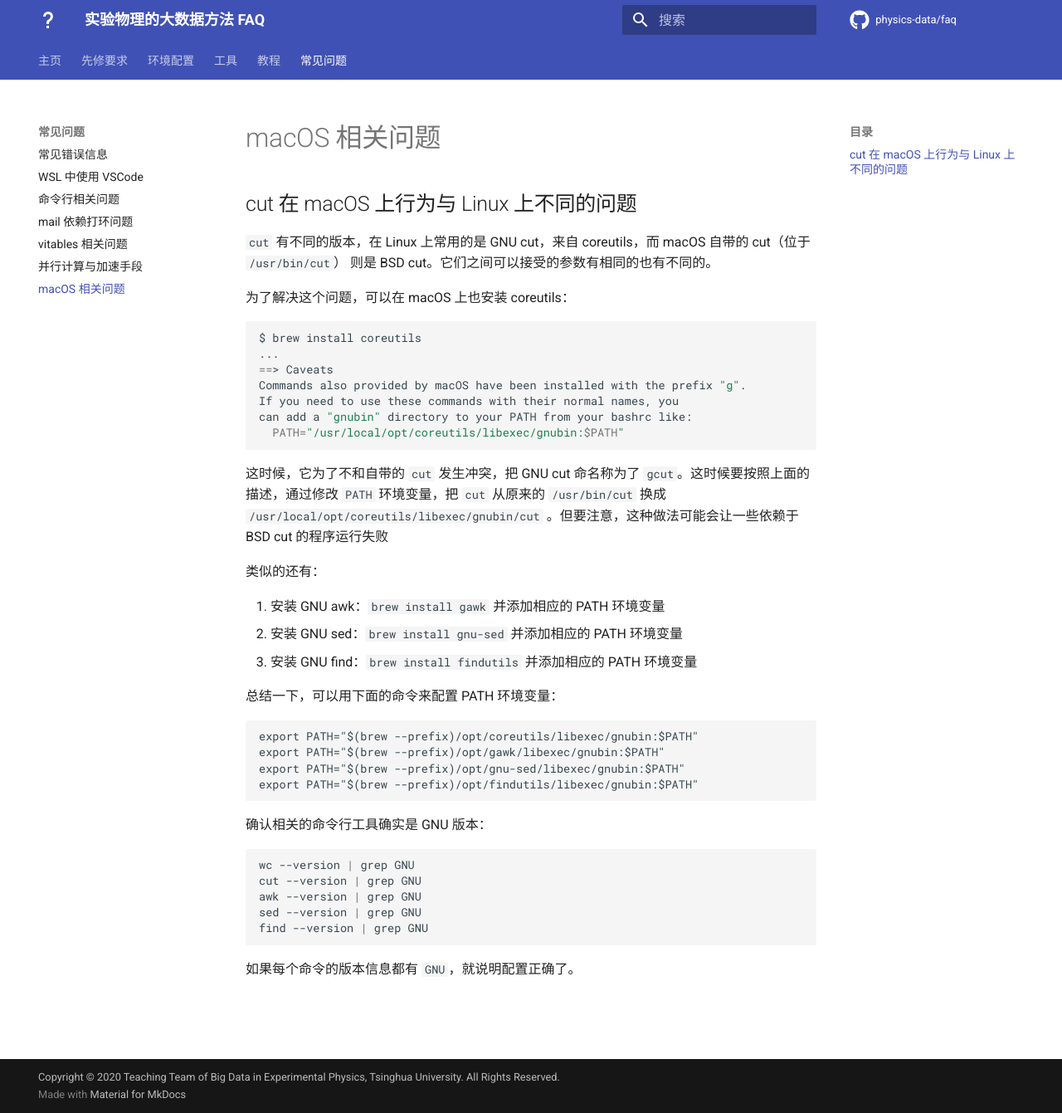
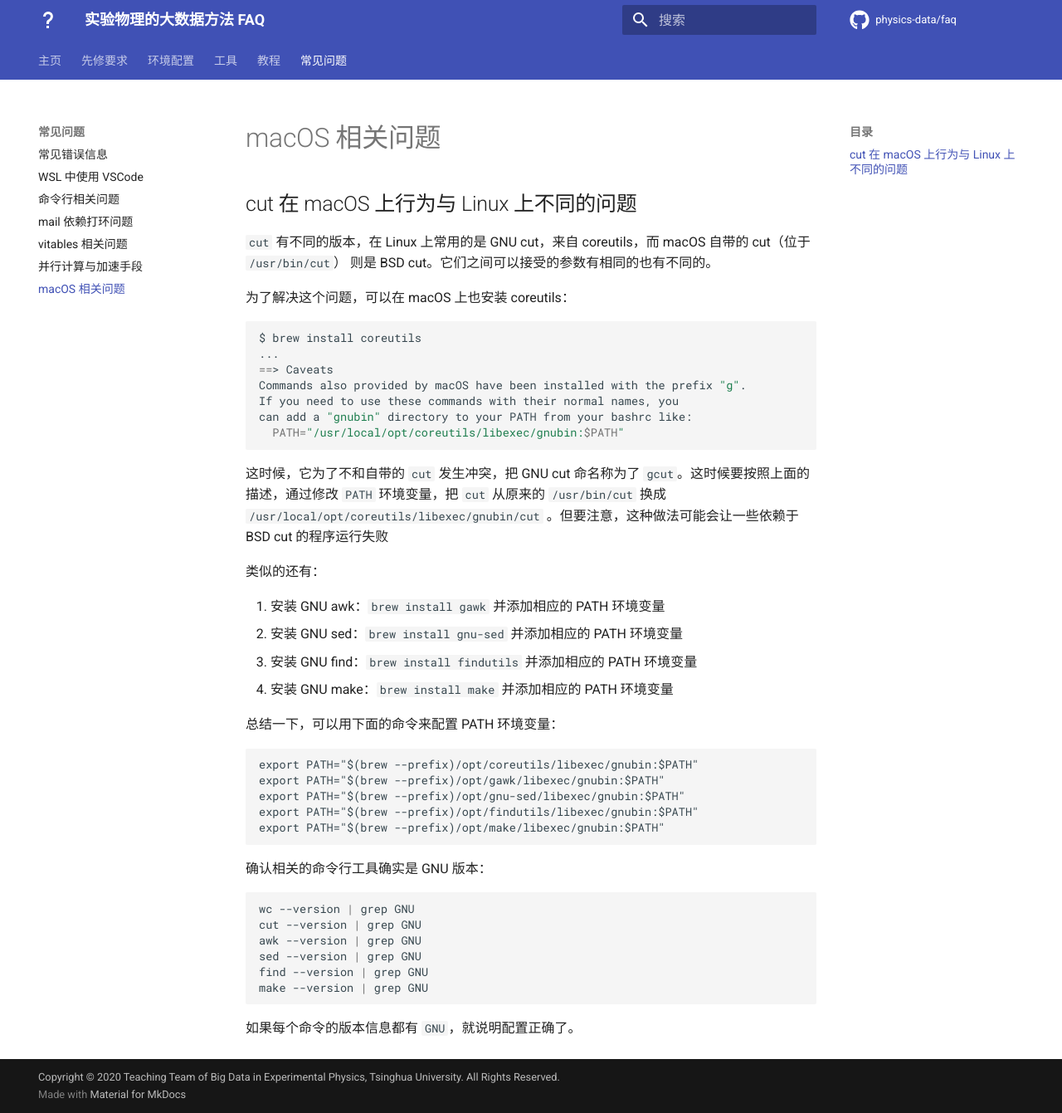
Before and after one commit to physics-data/faq, an MkDocs documentation site: the page built from docs/misc/mac.md, in a window 1280 px wide and 1341 px high. Shown: the whole window at 83% size. Built offline with MkDocs 1.6.1 and Material for MkDocs 9.7.7, drawn with Linux system fonts in a browser that asks for light colours; comment, search, counter and statistics services are not loaded.

Commit message:
Add gnu make

````diff
--- a/docs/misc/mac.md
+++ b/docs/misc/mac.md
@@ -21,6 +21,7 @@ can add a "gnubin" directory to your PATH from your bashrc like:
 1. 安装 GNU awk：`brew install gawk` 并添加相应的 PATH 环境变量
 2. 安装 GNU sed：`brew install gnu-sed` 并添加相应的 PATH 环境变量
 3. 安装 GNU find：`brew install findutils` 并添加相应的 PATH 环境变量
+4. 安装 GNU make：`brew install make` 并添加相应的 PATH 环境变量
 
 总结一下，可以用下面的命令来配置 PATH 环境变量：
 
@@ -29,6 +30,7 @@ export PATH="$(brew --prefix)/opt/coreutils/libexec/gnubin:$PATH"
 export PATH="$(brew --prefix)/opt/gawk/libexec/gnubin:$PATH"
 export PATH="$(brew --prefix)/opt/gnu-sed/libexec/gnubin:$PATH"
 export PATH="$(brew --prefix)/opt/findutils/libexec/gnubin:$PATH"
+export PATH="$(brew --prefix)/opt/make/libexec/gnubin:$PATH"
 ```
 
 确认相关的命令行工具确实是 GNU 版本：
@@ -39,6 +41,7 @@ cut --version | grep GNU
 awk --version | grep GNU
 sed --version | grep GNU
 find --version | grep GNU
+make --version | grep GNU
 ```
 
 如果每个命令的版本信息都有 `GNU`，就说明配置正确了。
````
